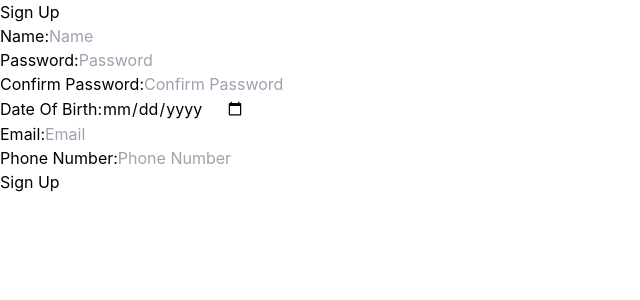
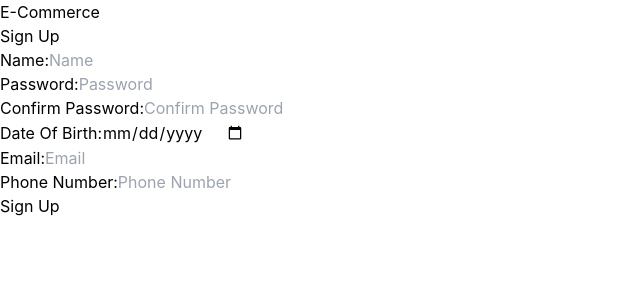
Before and after one commit to WizkWong/Spring-Boot-and-React-E-Commerce, a React (Vite) app in the folder src/frontend/: page /signup in a window 1280 px wide. Shown: the top 300 px of the page, without its empty margins (0-640 px from the left). Built offline with nearby package versions, Linux system fonts and the light colour scheme.

Commit message:
add navigation link

```diff
--- a/src/frontend/src/components/Navbar.tsx
+++ b/src/frontend/src/components/Navbar.tsx
@@ -1,3 +1,4 @@
+import { useNavigate } from "react-router-dom";
 import search from "../assets/search.svg";
 
 const Navbar = () => {
@@ -7,26 +8,29 @@ const Navbar = () => {
     "Accessories",
     "Technology",
   ];
+
+  const navigate = useNavigate();
+
   return (
     <nav>
       <div className="flex items-center bg-gray-300 py-3 text-xl">
-        <div className="flex-none mx-4">E-Commerce</div>
+        <div className="flex-none mx-4">{import.meta.env.VITE_WEBSITE_TITLE}</div>
         <div className="flex-1 flex item-center">
           <input className="grow pl-2 py-2" placeholder="Search ..."></input>
           <img
             src={search}
             alt="search"
-            className="flex-none bg-yellow-600 px-3"
+            className="flex-none bg-yellow-600 px-3 hover:cursor-pointer"
           ></img>
         </div>
         <div className="flex-none flex items-center">
-          <p className="px-6">Login</p>
-          <p className="px-6">Sign Up</p>
+          <p className="px-6 hover:cursor-pointer" onClick={() => navigate("/login")}>Login</p>
+          <p className="px-6 hover:cursor-pointer" onClick={() => navigate("/signup")}>Sign Up</p>
         </div>
       </div>
       <div className="flex items-center bg-gray-100 py-1">
         {nav_category.map((element) => (
-          <p className="px-8 hover:text-black text-gray-600 font-bold">
+          <p className="px-8 hover:text-black hover:cursor-pointer text-gray-600 font-bold">
             {element}
           </p>
         ))}
--- a/src/frontend/src/pages/SignUp/SignUpForm.tsx
+++ b/src/frontend/src/pages/SignUp/SignUpForm.tsx
@@ -1,8 +1,17 @@
 import { FormAttribute } from "../../types/UserInterfaces"
 import FormInput from "../../components/FormInput";
+import { useNavigate } from "react-router-dom";
 
 const SignUpForm = ({ form, btnAction }: { form: FormAttribute[], btnAction: (e: React.MouseEvent<HTMLElement>) => void }) => {
+  const navigate = useNavigate();
   return (
+    <>
+      <h1
+        className="ml-10 mt-5 font-bold text-2xl tracking-wider hover:cursor-pointer"
+        onClick={() => navigate("/")}
+      >
+        {import.meta.env.VITE_WEBSITE_TITLE}
+      </h1>
       <div className="max-w-2xl mx-auto my-4 p-8 shadow border-b">
         <h1 className="font-bold text-3xl tracking-wider">Sign Up</h1>
         <FormInput form={form} />
@@ -13,6 +22,7 @@ const SignUpForm = ({ form, btnAction }: { form: FormAttribute[], btnAction: (e:
           Sign Up
         </button>
       </div>
+    </>
   )
 }
 
```
Also changed, not shown: 1 other file (tests, documents, lock files or other folders). Lines whose indentation alone changed are shown as unchanged.
